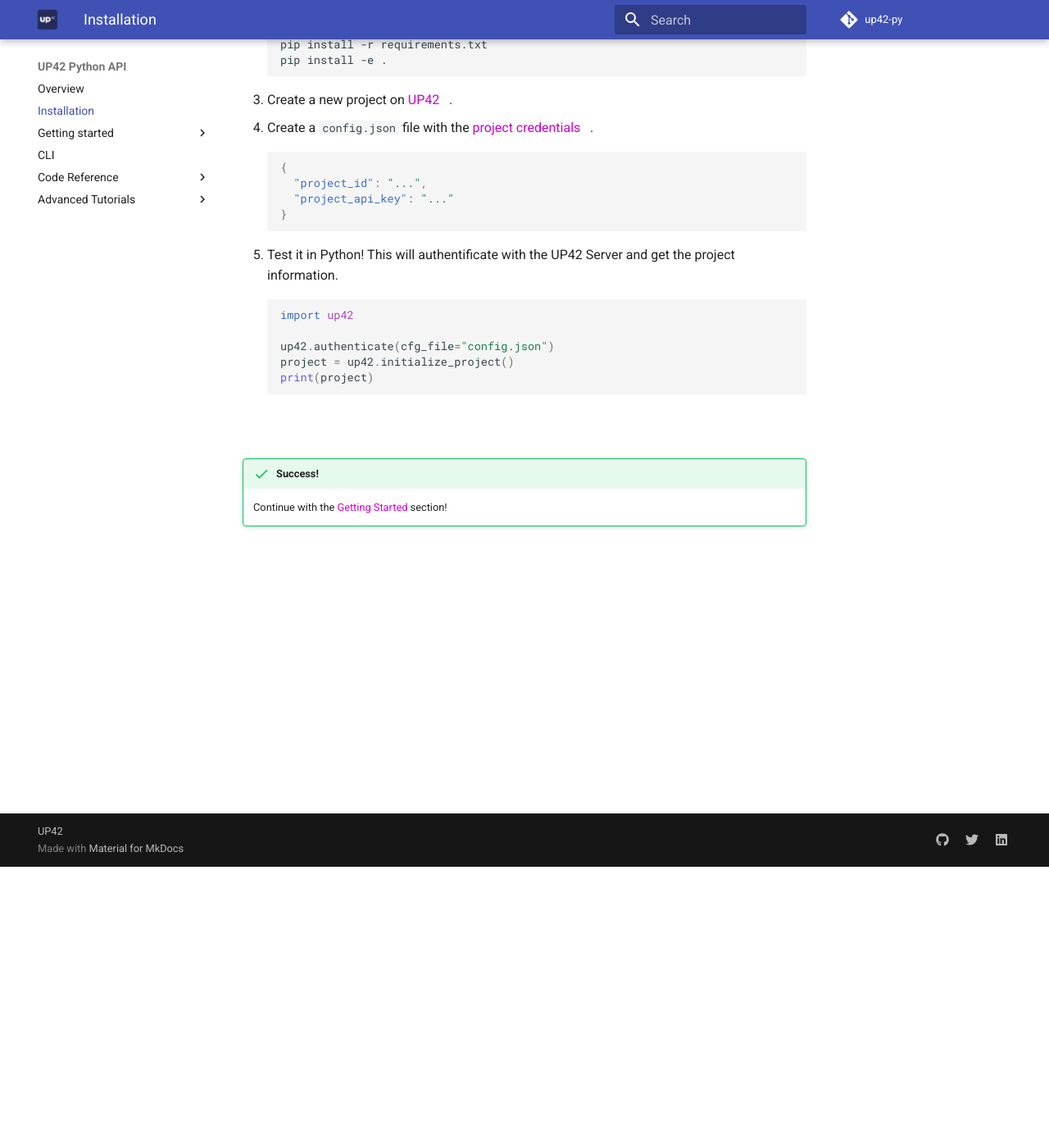
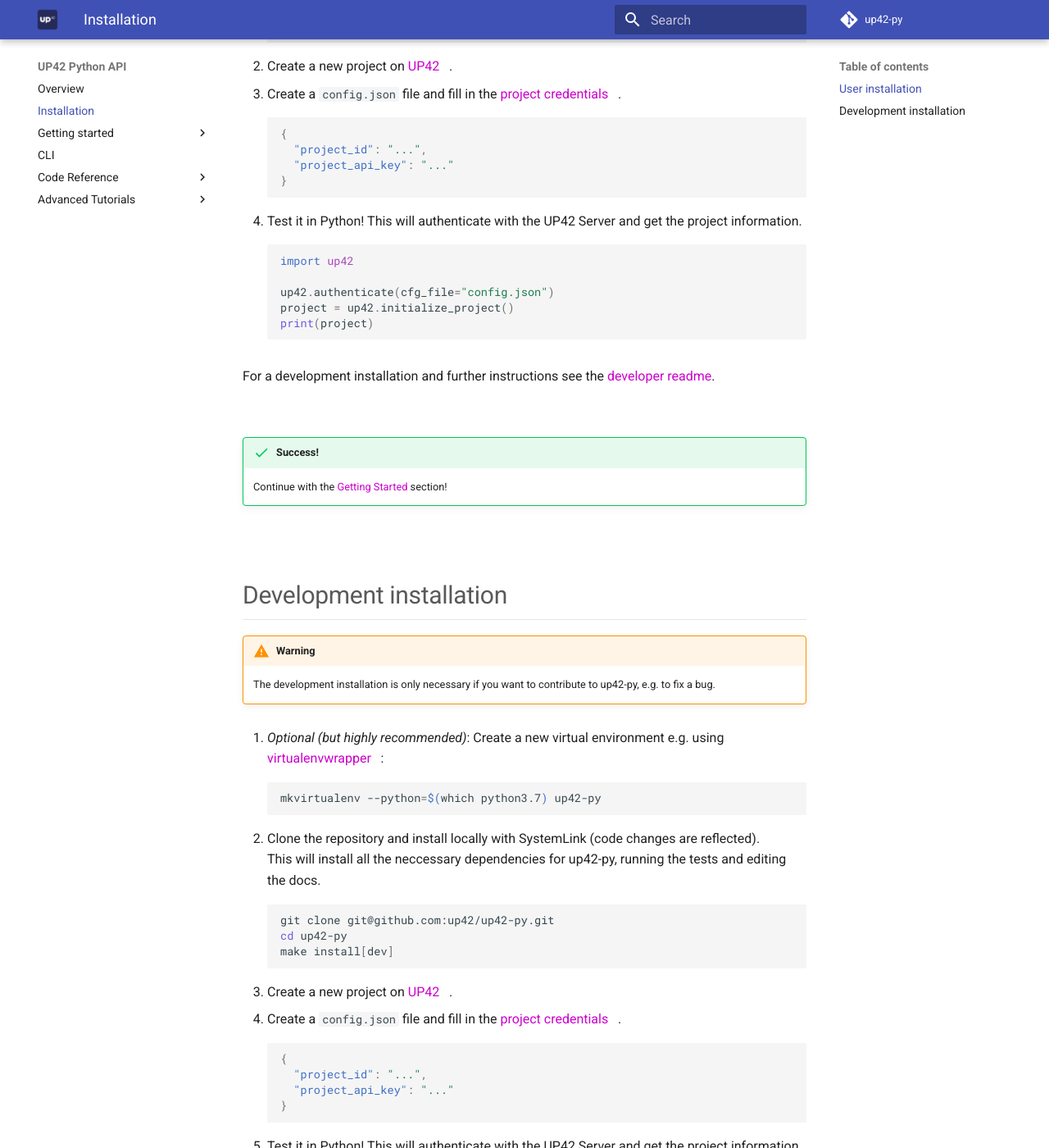
Before and after one commit to up42/up42-py, an MkDocs documentation site: the page built from docs/installation.md, in a window 1280 px wide and 1400 px high, scrolled down 343 px. Shown: the whole window at 82% size. Built offline with MkDocs 1.6.1 and Material for MkDocs 9.7.7, drawn with Linux system fonts in a browser that asks for light colours; comment, search, counter and statistics services are not loaded; some of the changed text lies outside the part shown.

Commit message:
add pypi installation instructions

````diff
--- a/docs/installation.md
+++ b/docs/installation.md
@@ -1,21 +1,17 @@
 # Installation
 
-1. **Optional**: Create a virtual environment:
+## User installation
+
+The package requires Python > 3.6.
+
+1. Install via pip:
 ```bash
-mkvirtualenv --python=$(which python3.7) up42-py
+pip install up42-py
 ```
 
-2. Install locally with systemlink (code changes are reflected):
-```bash
-git clone git@github.com:up42/up42-py.git
-cd up42-py
-pip install -r requirements.txt
-pip install -e .
-```
+2. Create a new project on [UP42](https://up42.com).
 
-3. Create a new project on [UP42](https://up42.com).
-
-4. Create a `config.json` file with the [project credentials](https://docs.up42.com/getting-started/first-api-request.html#run-your-first-job-via-the-api).
+3. Create a `config.json` file and fill in the [project credentials](https://docs.up42.com/getting-started/first-api-request.html#run-your-first-job-via-the-api).
 ```json
 {
   "project_id": "...",
@@ -23,7 +19,7 @@
 }
 ```
 
-4. Test it in Python! This will authentificate with the UP42 Server and get the project information.
+4. Test it in Python! This will authenticate with the UP42 Server and get the project information.
 ```python
 import up42
 
@@ -32,9 +28,49 @@
 print(project)
 ```
 
+For a development installation and further instructions see the [developer readme](README-dev.md).
+
 <br>
 
 !!! Success "Success!"
     Continue with the [Getting Started](01_quickstart.md) section!
 
 <br>
+
+
+## Development installation
+
+!!! Warning
+    The development installation is only necessary if you want to contribute to up42-py, e.g. to fix a bug.
+
+1. *Optional (but highly recommended)*: Create a new virtual environment e.g. using [virtualenvwrapper](https://virtualenvwrapper.readthedocs.io/en/latest/):
+```bash
+mkvirtualenv --python=$(which python3.7) up42-py
+```
+
+2. Clone the repository and install locally with SystemLink (code changes are reflected).
+This will install all the neccessary dependencies for up42-py, running the tests and editing the docs.
+```bash
+git clone git@github.com:up42/up42-py.git
+cd up42-py
+make install[dev]
+```
+
+3. Create a new project on [UP42](https://up42.com).
+
+4. Create a `config.json` file and fill in the [project credentials](https://docs.up42.com/getting-started/first-api-request.html#run-your-first-job-via-the-api).
+```json
+{
+  "project_id": "...",
+  "project_api_key": "..."
+}
+```
+
+4. Test it in Python! This will authenticate with the UP42 Server and get the project information.
+```python
+import up42
+
+up42.authenticate(cfg_file="config.json")
+project = up42.initialize_project()
+print(project)
+```
````
Also changed, not shown: README-dev.md (+1 -1 lines), README.md (+12 -16 lines).
